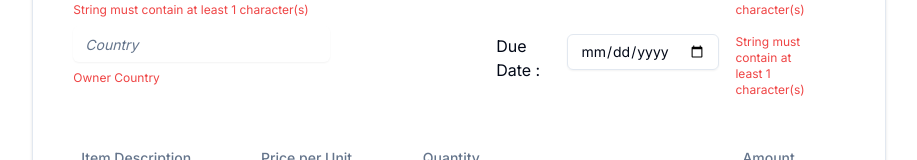
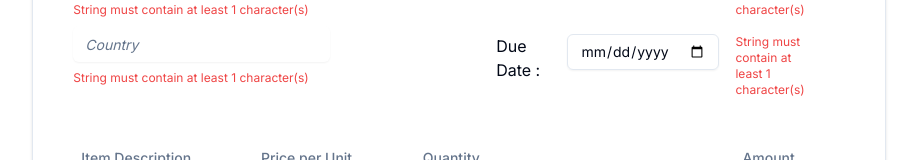
Before and after one commit to mahzumy/lancekit-invoicemaker, a Next.js app: page /invoice-maker in a window 1280 px wide. Both pictures are taken after typing "Sample", "5", "5" into the empty fields and a click on the button "Generate PDF". Shown: the part 635-795 px from the top of the page, without its empty margins (181-1098 px from the left). Built offline with nearby package versions, Linux system fonts and the light colour scheme; what pdfmake would draw is missing.

Commit message:
feat: adding zod validation

```diff
--- a/src/components/invoiceMaker/InvoiceGenerator.tsx
+++ b/src/components/invoiceMaker/InvoiceGenerator.tsx
@@ -601,7 +601,7 @@ export const InvoiceGenerator = () => {
             onChange={(event) => handleChangeData(event)}
           />
           {err.clientCountry ? (
-            <p className="text-xs text-red-500">{err.ownerCountry}</p>
+            <p className="text-xs text-red-500">{err.clientCountry}</p>
           ) : null}
         </div>
         <div className=" inline-block align-middle w-2/5 space-y-4 mr-10">
```
